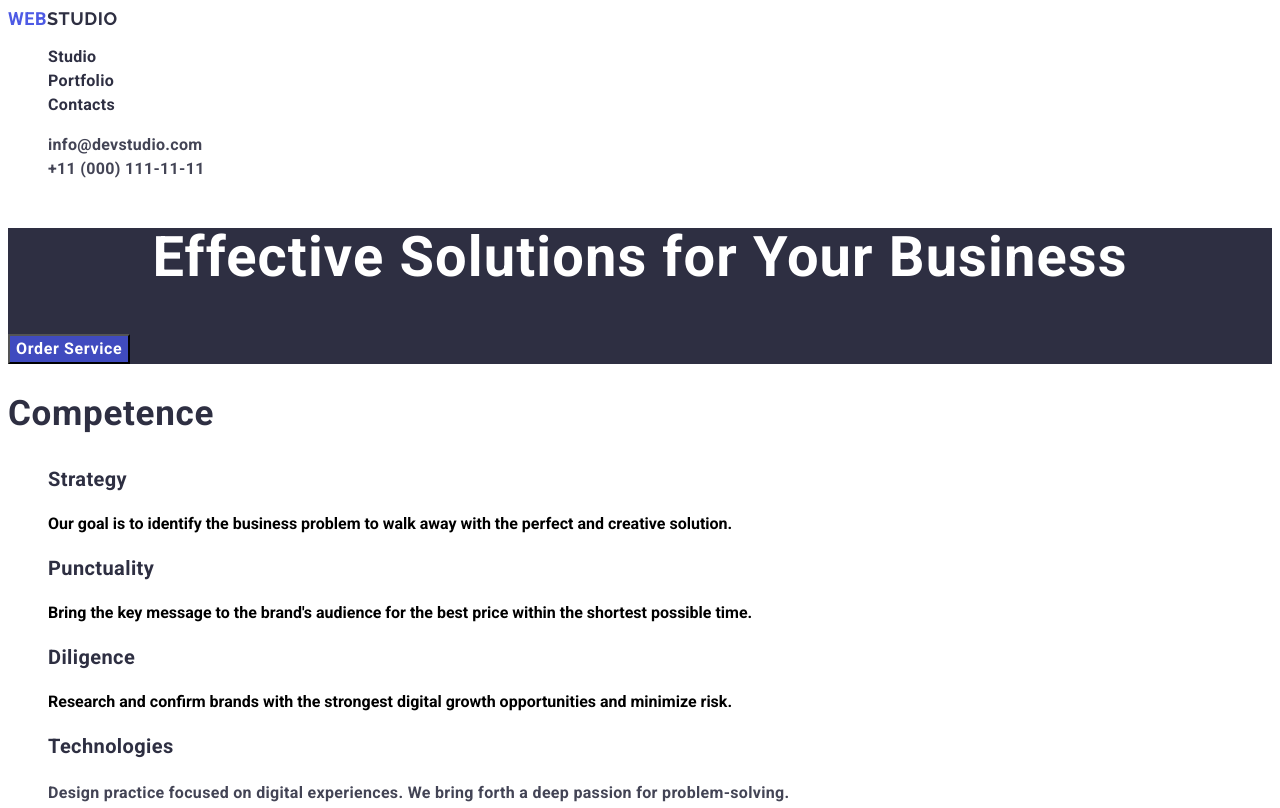
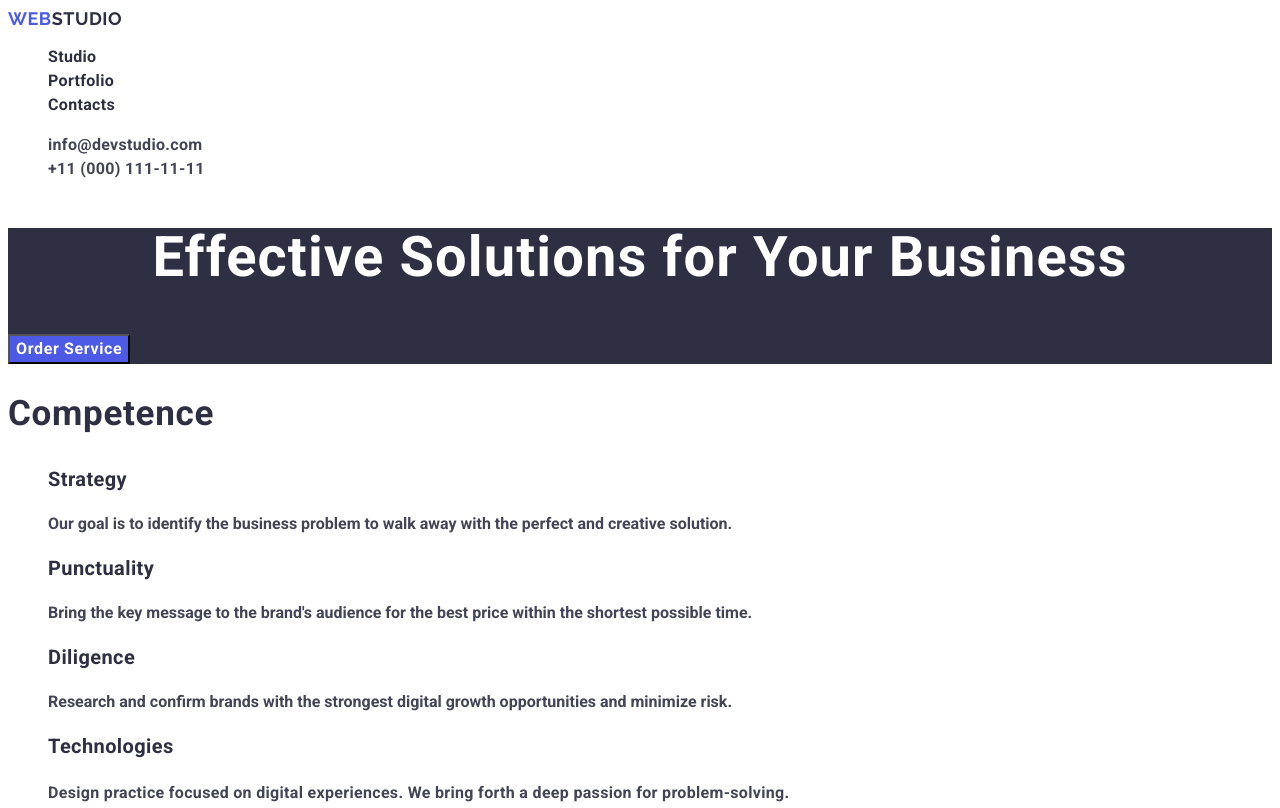
Before and after one commit to NazarLikar/FS-123-HW2, a plain HTML site: page index.html in a window 1280 px wide. Shown: the top 808 px of the page. Drawn offline with Linux system fonts and the light colour scheme.

Commit message:
Add files via upload

```diff
--- a/css/styles.css
+++ b/css/styles.css
@@ -1,7 +1,7 @@
 body {
     font-family: "Roboto", sans-serif;
     background-color: #ffffff;
-    text-emphasis-color: #434455;
+    color: #434455;
 }
 
 /*----------------Header----------------*/
@@ -14,25 +14,21 @@ a {
     text-decoration: none;
 }
 
-.logo_Studio {
-    color: #2e2f42;
+.header_logo {
     font-weight: 700;
     font-size: 18px;
     line-height: 117%;
     letter-spacing: 0.03em;
     text-transform: uppercase;
     font-family: "Raleway", sans-serif;
+}
 
+.logo_Studio {
+    color: #2e2f42;
 }
 
 .logo_Web {
     color: #4d5ae5;
-    font-weight: 700;
-    font-size: 18px;
-    line-height: 117%;
-    letter-spacing: 0.03em;
-    text-transform: uppercase;
-
 }
 
 .header_nav_list {
@@ -41,6 +37,13 @@ a {
     font-size: 16px;
     line-height: 150%;
     letter-spacing: 0.02em;
+    text-decoration: none;
+    transition: color 0.3s ease;
+
+}
+
+.header_nav_list :hover{
+    color: #404bbf;
 }
 
 .header_address_list {
@@ -73,7 +76,7 @@ a {
     line-height: 150%;
     letter-spacing: 0.04em;
     color: #ffffff;
-    background-color: #404bbf;
+    background-color: #4d5ae5;
     cursor: pointer;
     font-family: "Roboto", sans-serif;
 }
--- a/index.html
+++ b/index.html
@@ -12,7 +12,7 @@
 <body>
     <header>
         <nav>
-            <a href="./index.html" ><span class="logo_Web">web</span><span class="logo_Studio">studio</span></a>
+            <a href="./index.html" class="header_logo"><span class="logo_Web">web</span><span class="logo_Studio">studio</span></a>
             <ul>
                 <li><a href="" class="header_nav_list">Studio</a></li>
                 <li><a href="" class="header_nav_list">Portfolio</a></li>
@@ -114,7 +114,7 @@
         </section>
     </main>
     <footer>
-        <a href="./index.html" ><span class="footer_logo_Web">web</span><span class="footer_logo_Studio">studio</span></a>
+        <a href="./index.html" class="footer_logo"><span class="footer_logo_Web">web</span><span class="footer_logo_Studio">studio</span></a>
         <p class="footer_text">Increase the flow of customers and sales for your business with digital marketing & growth solutions.</p>
     </footer>
 </body>
```
